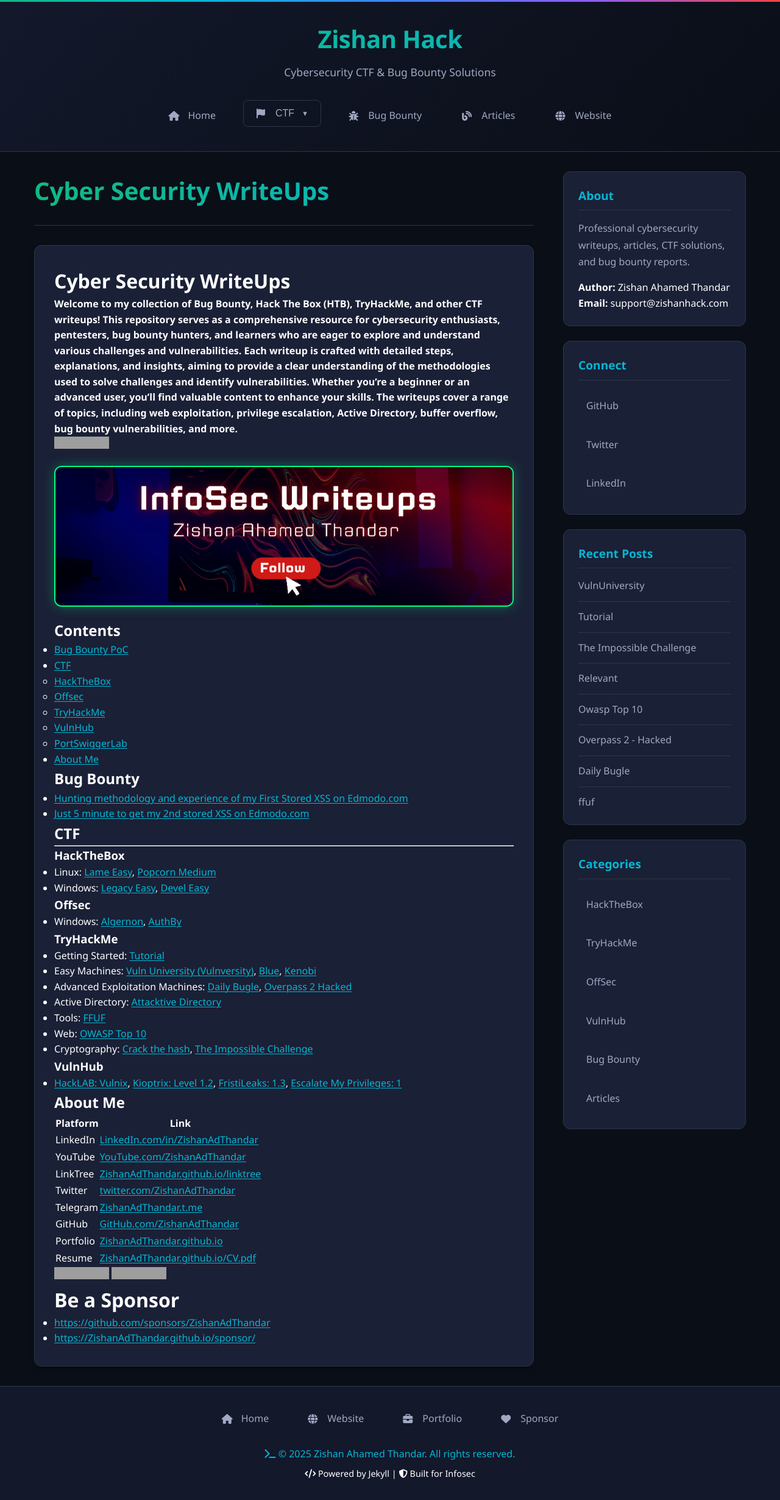
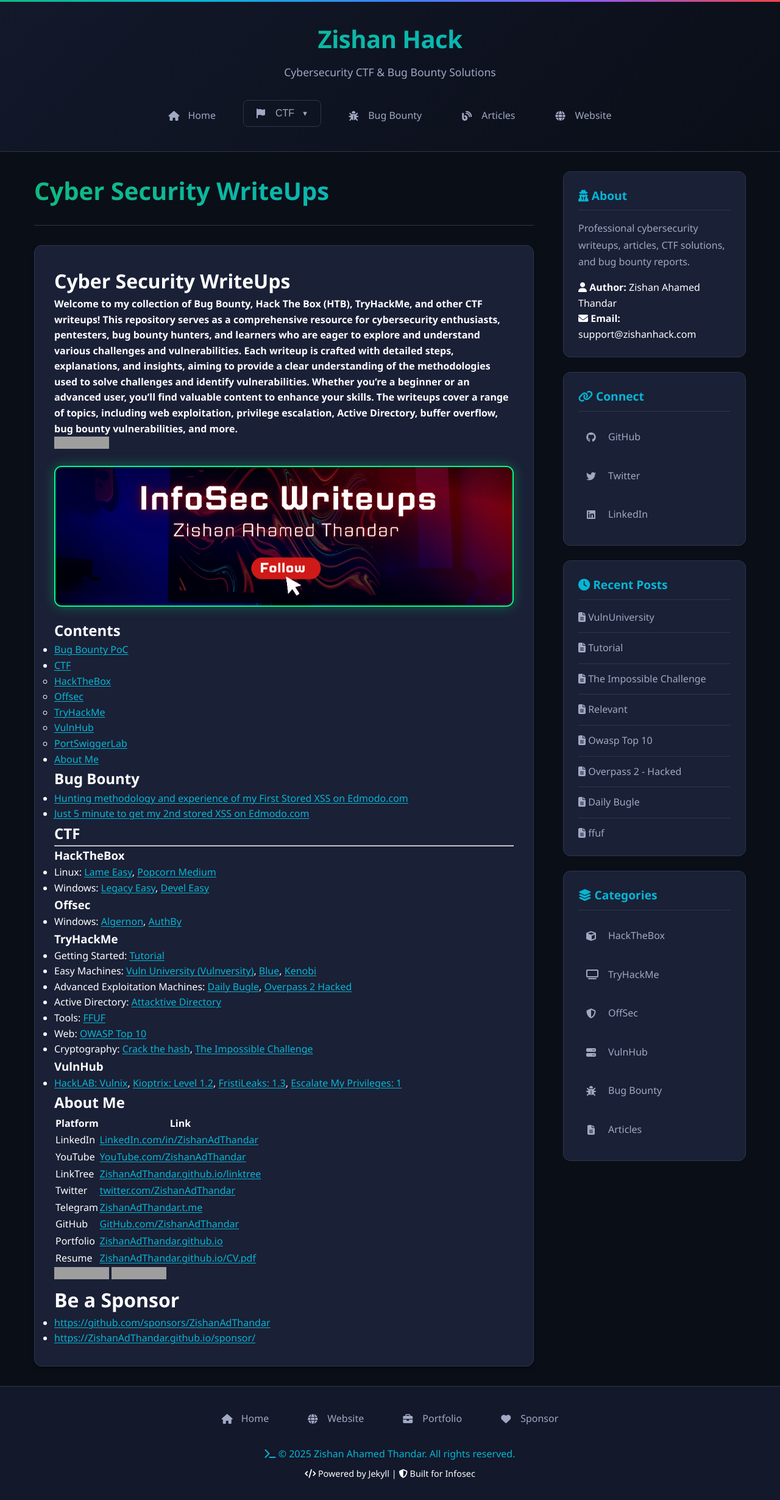
Before and after one commit to ZishanAdThandar/WriteUps, a Jekyll site: the page built from README.md, in a window 1280 px wide. Shown: the whole page at 61% size. Built offline with Jekyll 4.4.1, drawn with Linux system fonts in a browser that asks for light colours; our own code applies the rules of GitHub Pages for plain Markdown files; grey boxes are pictures that could not be loaded.

Commit message:
modified:   _includes/sidebar.html

```diff
--- a/_includes/sidebar.html
+++ b/_includes/sidebar.html
@@ -2,60 +2,83 @@
 
   <!-- About -->
   <div class="sidebar-section">
-    <h3>About</h3>
+    <h3><i class="fas fa-user-secret"></i> About</h3>
     <p style="color: var(--text-secondary); line-height: 1.7;">
       {{ site.description }}
     </p>
     <div style="margin-top: 1rem;">
-      <p><strong>Author:</strong> {{ site.author }}</p>
-      <p><strong>Email:</strong> {{ site.email }}</p>
+      <p>
+        <i class="fas fa-user"></i>
+        <strong>Author:</strong> {{ site.author }}
+      </p>
+      <p>
+        <i class="fas fa-envelope"></i>
+        <strong>Email:</strong> {{ site.email }}
+      </p>
     </div>
   </div>
 
   <!-- Connect -->
   <div class="sidebar-section">
-    <h3>Connect</h3>
+    <h3><i class="fas fa-link"></i> Connect</h3>
     <div class="social-links">
       {% if site.github %}
-      <a href="https://github.com/{{ site.github }}" target="_blank">GitHub</a>
+      <a href="https://github.com/{{ site.github }}" target="_blank">
+        <i class="fab fa-github"></i> GitHub
+      </a>
       {% endif %}
       {% if site.twitter %}
-      <a href="https://twitter.com/{{ site.twitter }}" target="_blank">Twitter</a>
+      <a href="https://twitter.com/{{ site.twitter }}" target="_blank">
+        <i class="fab fa-twitter"></i> Twitter
+      </a>
       {% endif %}
       {% if site.linkedin %}
-      <a href="https://linkedin.com/in/{{ site.linkedin }}" target="_blank">LinkedIn</a>
+      <a href="https://linkedin.com/in/{{ site.linkedin }}" target="_blank">
+        <i class="fab fa-linkedin"></i> LinkedIn
+      </a>
       {% endif %}
     </div>
   </div>
 
   <!-- Recent Posts -->
   <div class="sidebar-section">
-    <h3>Recent Posts</h3>
+    <h3><i class="fas fa-clock"></i> Recent Posts</h3>
     <ul class="recent-posts">
-
       {% for post in site.posts limit:8 %}
         {% unless post.path contains 'imaginaryctf' %}
           <li>
             <a href="{{ post.url | relative_url }}">
+              <i class="fas fa-file-alt"></i>
               {{ post.title | truncate: 50 }}
             </a>
           </li>
         {% endunless %}
       {% endfor %}
-
     </ul>
   </div>
 
   <!-- Categories -->
   <div class="sidebar-section">
-    <h3>Categories</h3>
+    <h3><i class="fas fa-layer-group"></i> Categories</h3>
     <div class="social-links">
-      <a href="/posts/hackthebox/">HackTheBox</a>
-      <a href="/posts/tryhackme/">TryHackMe</a>
-      <a href="/posts/offsec/">OffSec</a>
-      <a href="/posts/vulnhub/">VulnHub</a>
-      <a href="/posts/bugbounty/">Bug Bounty</a>
-      <a href="/posts/blog/">Articles</a>
+      <a href="/posts/hackthebox/">
+        <i class="fas fa-cube"></i> HackTheBox
+      </a>
+      <a href="/posts/tryhackme/">
+        <i class="fas fa-tv"></i> TryHackMe
+      </a>
+      <a href="/posts/offsec/">
+        <i class="fas fa-shield-alt"></i> OffSec
+      </a>
+      <a href="/posts/vulnhub/">
+        <i class="fas fa-server"></i> VulnHub
+      </a>
+      <a href="/posts/bugbounty/">
+        <i class="fas fa-bug"></i> Bug Bounty
+      </a>
+      <a href="/posts/blog/">
+        <i class="fas fa-file-alt"></i> Articles
+      </a>
     </div>
   </div>
 
```
